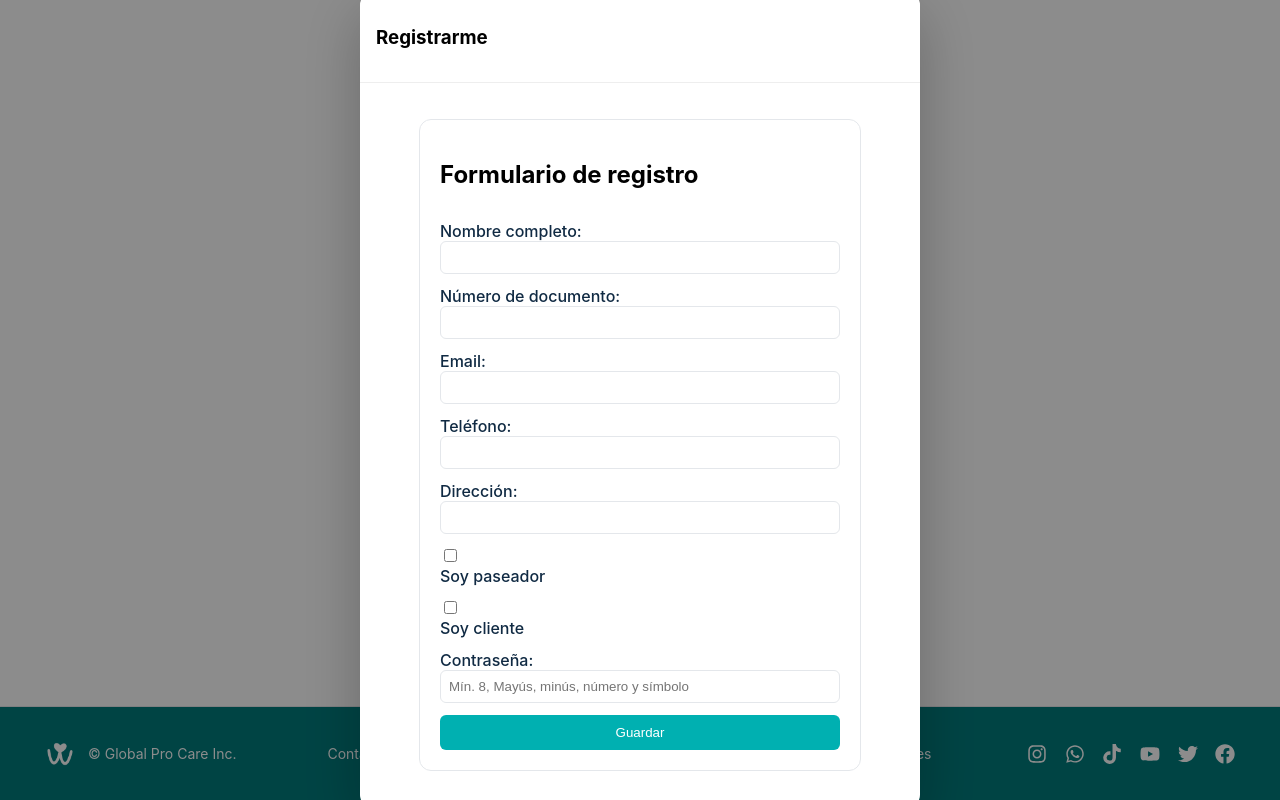
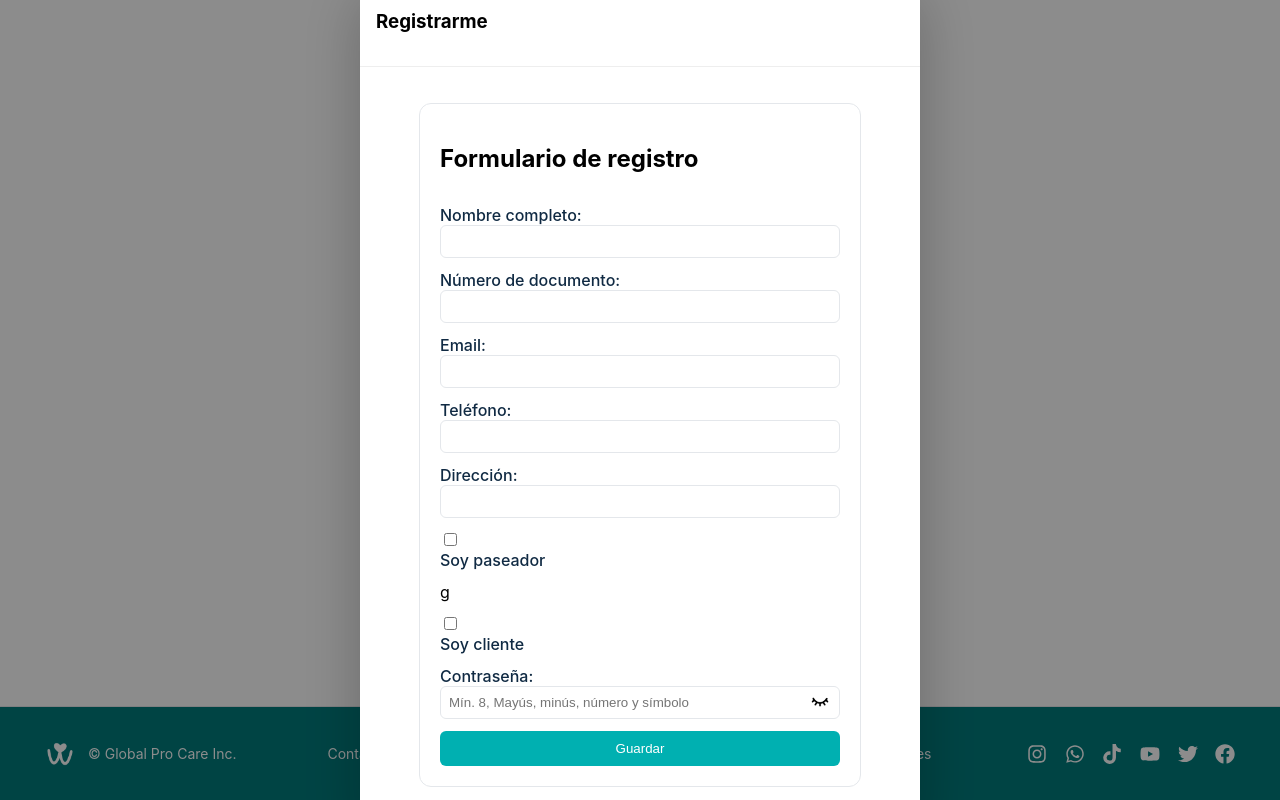
Before and after one commit to diazme1/woof, a React (Create React App) app in the folder woof-frontend/: page /login in a window 1280 px wide. Both pictures are taken after a click on the button "Cree una". Shown: the part 419-1219 px from the top of the page. Built offline with nearby package versions, Linux system fonts and the light colour scheme.

Commit message:
arreglos finales de contraseña

```diff
--- a/woof-frontend/src/components/ClientForm/ClientForm.jsx
+++ b/woof-frontend/src/components/ClientForm/ClientForm.jsx
@@ -3,7 +3,7 @@ import { useState, useEffect } from "react";
 import styles from "./ClientForm.module.css";
 import axios from 'axios';
 
-const initial = { fullName: "", dni:"", email: "", phone: "", address: "" };
+const initial = { fullName: "", dni:"", email: "", phone: "", address: "", password: "" };
 const emailRE = /^[^\s@]+@[^\s@]+\.[^\s@]+$/;
 const passwordRE = /^(?=.*[a-z])(?=.*[A-Z])(?=.*\d)(?=.*[^A-Za-z0-9]).{8,}$/;
 
@@ -33,6 +33,8 @@ export default function ClientForm() {
     const [touched, setTouched] = useState({});
     const [errors, setErrors] = useState({});
     const [showSuccess, setShowSuccess] = useState(false);
+    const [showPassword, setShowPassword] = useState(false);
+
 
     const handleChange = (e) => {
         const { name, value } = e.target;
@@ -179,24 +181,38 @@ export default function ClientForm() {
                     <input type="checkbox" id="opcion1" name="opcion1" value="valor1"/>
                     <label htmlFor="opcion1">Soy paseador</label>
                 </div>
-
+g
                 <div class="checkbox-group">
                     <input type="checkbox" id="opcion2" name="opcion2" value="valor2"/>
-                    <label for="opcion2">Soy cliente</label>
+                    <label htmlFor="opcion2">Soy cliente</label>
                 </div>
 
                 <label>
                     Contraseña:
+                    <div className={styles.passwordWrapper}>
                         <input
-                        type="password"
+                            type={showPassword ? "text" : "password"}
                             name="password"
-                        value={formData.password}
+                            value={formData.password ?? ""}
                             onChange={handleChange}
                             onBlur={handleBlur}
                             aria-invalid={!!fieldError("password")}
                             autoComplete="new-password"
                             placeholder="Mín. 8, Mayús, minús, número y símbolo"
                         />
+                        <button
+                            type="button"
+                            className={styles.eyeButton}
+                            onClick={() => setShowPassword(s => !s)}
+                            aria-label={showPassword ? "Ocultar contraseña" : "Mostrar contraseña"}
+                            aria-pressed={showPassword}
+                        >
+                            <img
+                                src={showPassword ? "/abrir-ojo.png" : "/cerrar-ojo.png"}
+                                alt={showPassword ? "Ocultar contraseña" : "Mostrar contraseña"}
+                            />
+                        </button>
+                    </div>
                     {fieldError("password") && (
                         <small className={styles.error}>{errors.password}</small>
                     )}
--- a/woof-frontend/src/components/ClientForm/ClientForm.module.css
+++ b/woof-frontend/src/components/ClientForm/ClientForm.module.css
@@ -56,12 +56,38 @@ input[aria-invalid="true"] { outline: 2px solid #d00; }
 .modal h3 { margin: 0 0 8px; }
 .modal button { margin-top: 12px; }
 
-.checkbox-group {
+.passwordWrapper {
+    position: relative;
     display: flex;
     align-items: center;
-    margin: 5px 0;
 }
 
-.checkbox-group input[type="checkbox"] {
-    margin-right: 8px;
+.passwordWrapper input {
+    width: 100%;
+    padding-right: 2.5rem; /* espacio para el botón */
 }
+
+.passwordWrapper {
+    position: relative;
+    display: flex;
+    align-items: center;
+}
+
+.passwordWrapper input {
+    width: 100%;
+    padding-right: 40px; /* deja espacio para el ojito */
+}
+
+.eyeButton {
+    position: absolute;
+    right: 10px;
+    background: none;
+    border: none;
+    padding: 0;
+    cursor: pointer;
+}
+
+.eyeButton img {
+    width: 20px;
+    height: 20px;
+}
```
Also changed, not shown: woof-frontend/public/abrir-ojo.png (added), woof-frontend/public/cerrar-ojo.png (added). Lines whose indentation alone changed are shown as unchanged.
